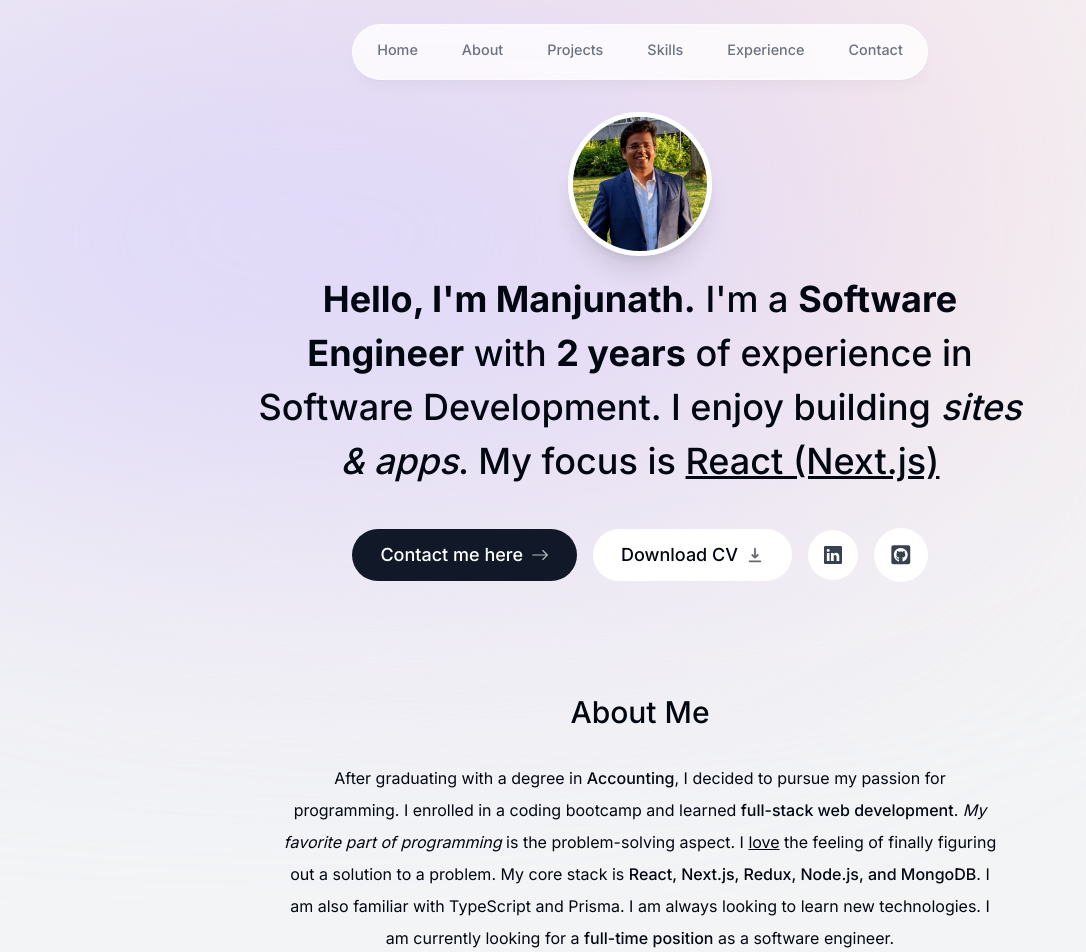
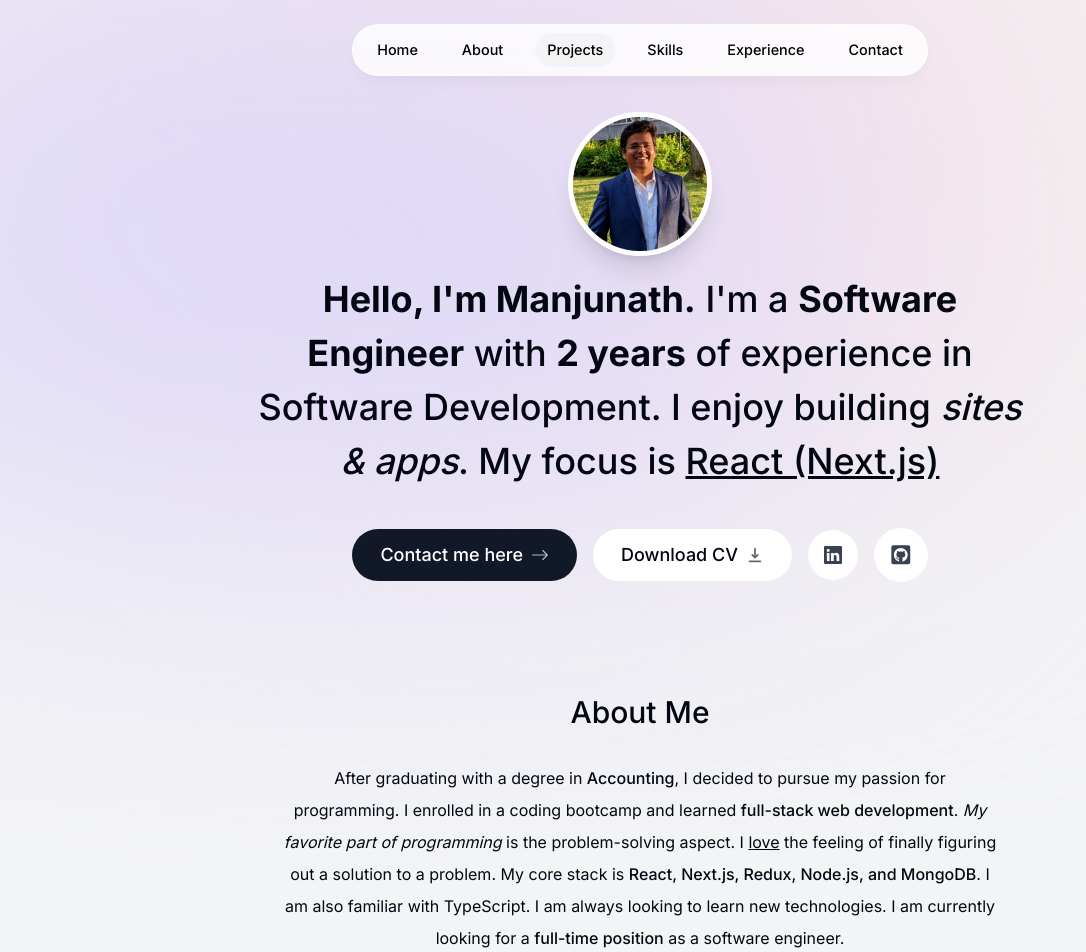
Before and after one commit to Manjunathkorisetru/Korisetru-Portfolio, a Next.js app: page / in a window 1280 px wide. Shown: the top 952 px of the page, without its empty margins (0-1086 px from the left). Built offline with nearby package versions, Linux system fonts and the light colour scheme.

Commit message:
Added Context Provider
- Added react-intersection-observer

```diff
--- a/app/layout.tsx
+++ b/app/layout.tsx
@@ -1,6 +1,7 @@
 import Header from "@/components/header";
 import "./globals.css";
 import { Inter } from "next/font/google";
+import ActiveSectionContextProvider from "@/context/active-section-context";
 
 const inter = Inter({ subsets: ["latin"] });
 
@@ -28,8 +29,10 @@ export default function RootLayout({
         w-[50rem] -z-10 rounded-full blur-[10rem] sm:w-[68.75rem] md:left-[-33rem]
         lg:left-[-26rem] xl:left-[-15rem] 2xl:left[-5rem]"
         ></div>
-        <Header />
-        {children}
+        <ActiveSectionContextProvider>
+          <Header />
+          {children}
+        </ActiveSectionContextProvider>
       </body>
     </html>
   );
--- a/components/about.tsx
+++ b/components/about.tsx
@@ -3,14 +3,14 @@
 import React from "react";
 import SectionHeading from "./section-heading";
 import { motion } from "framer-motion";
-//import { useSectionInView } from "@/lib/hooks";
+import { useSectionInView } from "@/lib/hooks";
 
 export default function About() {
-  //const { ref } = useSectionInView("About");
+  const { ref } = useSectionInView("About");
 
   return (
     <motion.section
-      //ref={ref}
+      ref={ref}
       className="mt-28 mb-28 max-w-[45rem] text-center leading-8 sm:mb-40 scroll-mt-28"
       initial={{ opacity: 0, y: 100 }}
       animate={{ opacity: 1, y: 0 }}
@@ -30,8 +30,8 @@ export default function About() {
         <span className="font-medium">
           React, Next.js, Redux, Node.js, and MongoDB
         </span>
-        . I am also familiar with TypeScript and Prisma. I am always looking to
-        learn new technologies. I am currently looking for a{" "}
+        . I am also familiar with TypeScript. I am always looking to learn new
+        technologies. I am currently looking for a{" "}
         <span className="font-medium">full-time position</span> as a software
         engineer.
       </p>
--- a/components/header.tsx
+++ b/components/header.tsx
@@ -1,40 +1,66 @@
 "use client";
+
 import React from "react";
 import { motion } from "framer-motion";
 import { links } from "@/lib/data";
 import Link from "next/link";
+import clsx from "clsx";
+import { useActiveSectionContext } from "@/context/active-section-context";
 
-function Header() {
+export default function Header() {
+  const { activeSection, setActiveSection } = useActiveSectionContext();
+
   return (
     <header className="z-[999] relative">
       <motion.div
-        className="fixed top-0 left-1/2 h-[3.5rem] w-full rounded-none border
-         border-white border-opacity-40 bg-white bg-opacity-80 shadow-lg shadow-black/[0.03]
-         backdrop-blur-[0.5rem] sm:top-6 sm:h[3.25rem] sm:w-[36rem] sm:rounded-full "
+        className="fixed top-0 left-1/2 h-[4.5rem] w-full rounded-none border border-white border-opacity-40 bg-white bg-opacity-80 shadow-lg shadow-black/[0.03] backdrop-blur-[0.5rem] sm:top-6 sm:h-[3.25rem] sm:w-[36rem] sm:rounded-full
+        "
         initial={{ y: -100, x: "-50%", opacity: 0 }}
         animate={{ y: 0, x: "-50%", opacity: 1 }}
       ></motion.div>
+
       <nav
-        className="flex fixed top-[0.15rem] left-1/2 h-12 -translate-x-1/2 py-2
-      sm:top-[1.7rem] sm:h-[initial] sm:py-0"
+        className="flex fixed top-[0.15rem] left-1/2 h-12 -translate-x-1/2
+      py-2 sm:top-[1.7rem] sm:h-[initial] sm:py-0 "
       >
         <ul
-          className="flex w-[22rem] flex-wrap items-center justify-center gap-y-1 text-[0.9rem]
-        font-medium text-gray-500 sm:w-[initial] sm:flex-nowrap sm:gap-5"
+          className="flex w-[22rem] flex-wrap items-center justify-center
+        gap-y-1 text-[0.9rem] font-medium text-gray-100 sm:w-[initial] sm:flex-nowrap sm:gap-5"
         >
           {links.map((link) => (
             <motion.li
-              className=" h-3/4 flex items-center justify-center relative"
+              className="h-3/4 flex items-center justify-center relative"
               key={link.hash}
               initial={{ y: -100, opacity: 0 }}
               animate={{ y: 0, opacity: 1 }}
             >
               <Link
-                className="flex w-full items-center justify-center px-3 py-3
-                 hover:text-gray-950 transition dark:text-gray-500 dark:hover:text-gray-300"
+                className={clsx(
+                  "flex w-full items-center justify-center px-3 py-3 transition text-black ",
+                  {
+                    "text-black hover:text-gray-500":
+                      activeSection === link.name,
+                  }
+                )}
                 href={link.hash}
+                onClick={() => {
+                  setActiveSection(link.name);
+                  //setTimeOfLastClick(Date.now());
+                }}
               >
                 {link.name}
+
+                {link.name === activeSection && (
+                  <motion.span
+                    className="bg-gray-100 rounded-full absolute inset-0 -z-10 text-black"
+                    layoutId="activeSection"
+                    transition={{
+                      type: "spring",
+                      stiffness: 380,
+                      damping: 30,
+                    }}
+                  ></motion.span>
+                )}
               </Link>
             </motion.li>
           ))}
@@ -43,5 +69,3 @@ function Header() {
     </header>
   );
 }
-
-export default Header;
--- a/components/intro.tsx
+++ b/components/intro.tsx
@@ -7,16 +7,16 @@ import Link from "next/link";
 import { BsArrowRight, BsLinkedin } from "react-icons/bs";
 import { HiDownload } from "react-icons/hi";
 import { FaGithubSquare } from "react-icons/fa";
-//import { useSectionInView } from "@/lib/hooks";
+import { useSectionInView } from "@/lib/hooks";
 //import { useActiveSectionContext } from "@/context/active-section-context";
 
 export default function Intro() {
-  //const { ref } = useSectionInView("Home", 0.5);
+  const { ref } = useSectionInView("Home", 0.5);
   // const { setActiveSection, setTimeOfLastClick } = useActiveSectionContext();
 
   return (
     <section
-      //ref={ref}
+      ref={ref}
       id="home"
       className="mb-28 max-w-[50rem] text-center sm:mb-0 scroll-mt-[100rem]"
     >
--- a/components/projects.tsx
+++ b/components/projects.tsx
@@ -4,13 +4,13 @@ import React from "react";
 import SectionHeading from "./section-heading";
 import { projectsData } from "@/lib/data";
 import Project from "./project";
-//import { useSectionInView } from "@/lib/hooks";
+import { useSectionInView } from "@/lib/hooks";
 
 export default function Projects() {
-  //const { ref } = useSectionInView("Projects", 0.5);
+  const { ref } = useSectionInView("Projects", 0.5);
 
   return (
-    <section id="projects" className="scroll-mt-28 mb-28">
+    <section ref={ref} id="projects" className="scroll-mt-28 mb-28">
       <SectionHeading>My projects</SectionHeading>
       <div>
         {projectsData.map((project, index) => (
--- /dev/null
+++ b/context/active-section-context.tsx
@@ -0,0 +1,50 @@
+"use client";
+
+import { SectionName } from "@/lib/types";
+import React, { useState, createContext, useContext } from "react";
+
+type ActiveSectionContextProviderProps = {
+  children: React.ReactNode;
+};
+
+type ActiveSectionContextType = {
+  activeSection: SectionName;
+  setActiveSection: React.Dispatch<React.SetStateAction<SectionName>>;
+  timeOfLastClick: number;
+  setTimeOfLastClick: React.Dispatch<React.SetStateAction<number>>;
+};
+
+export const ActiveSectionContext =
+  createContext<ActiveSectionContextType | null>(null);
+
+export default function ActiveSectionContextProvider({
+  children,
+}: ActiveSectionContextProviderProps) {
+  const [activeSection, setActiveSection] = useState<SectionName>("Home");
+  const [timeOfLastClick, setTimeOfLastClick] = useState(0); // we need to keep track of this to disable the observer temporarily when user clicks on a link
+
+  return (
+    <ActiveSectionContext.Provider
+      value={{
+        activeSection,
+        setActiveSection,
+        timeOfLastClick,
+        setTimeOfLastClick,
+      }}
+    >
+      {children}
+    </ActiveSectionContext.Provider>
+  );
+}
+
+export function useActiveSectionContext() {
+  const context = useContext(ActiveSectionContext);
+
+  if (context === null) {
+    throw new Error(
+      "useActiveSectionContext must be used within an ActiveSectionContextProvider"
+    );
+  }
+
+  return context;
+}
--- /dev/null
+++ b/lib/hooks.ts
@@ -0,0 +1,21 @@
+import { useActiveSectionContext } from "@/context/active-section-context";
+import { useEffect } from "react";
+import { useInView } from "react-intersection-observer";
+import type { SectionName } from "./types";
+
+export function useSectionInView(sectionName: SectionName, threshold = 0.75) {
+  const { ref, inView } = useInView({
+    threshold,
+  });
+  const { setActiveSection, timeOfLastClick } = useActiveSectionContext();
+
+  useEffect(() => {
+    if (inView && Date.now() - timeOfLastClick > 1000) {
+      setActiveSection(sectionName);
+    }
+  }, [inView, setActiveSection, timeOfLastClick, sectionName]);
+
+  return {
+    ref,
+  };
+}
--- /dev/null
+++ b/lib/types.ts
@@ -0,0 +1,3 @@
+import { links } from "./data";
+
+export type SectionName = (typeof links)[number]["name"];
--- a/package.json
+++ b/package.json
@@ -13,6 +13,7 @@
     "@types/react": "18.2.24",
     "@types/react-dom": "18.2.8",
     "autoprefixer": "10.4.16",
+    "clsx": "^2.0.0",
     "eslint": "8.50.0",
     "eslint-config-next": "13.5.3",
     "framer-motion": "^10.16.4",
@@ -21,6 +22,7 @@
     "react": "18.2.0",
     "react-dom": "18.2.0",
     "react-icons": "^4.11.0",
+    "react-intersection-observer": "^9.5.2",
     "tailwindcss": "3.3.3",
     "typescript": "5.2.2"
   }
```
Also changed, not shown: 1 other file (tests, documents, lock files or other folders).
